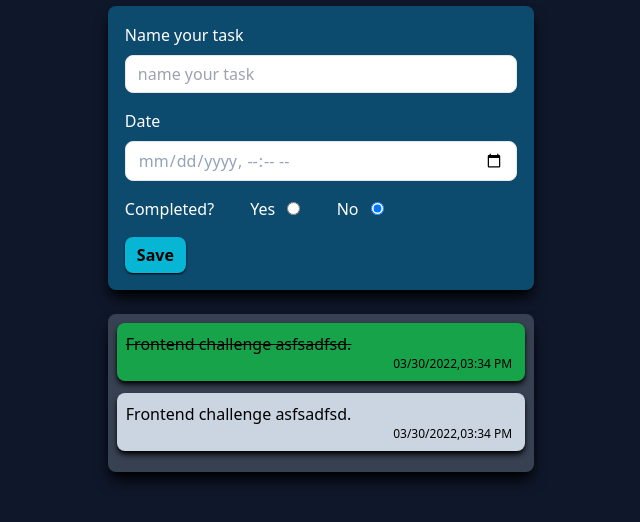
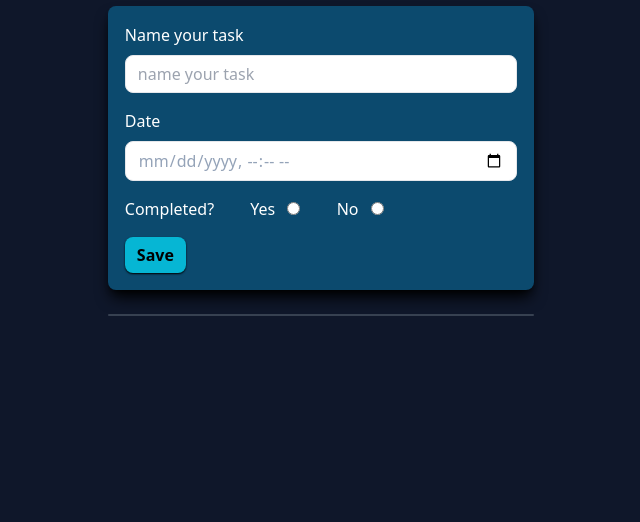
Before and after one commit to hirwajeaneric/Todo-App-Zatec-BootCamp, a plain HTML site: page index.html in a window 1280 px wide. Shown: the part 130-652 px from the top of the page, without its empty margins (335-975 px from the left). Drawn offline with nearby package versions, Linux system fonts and the light colour scheme.

Commit message:
Completed

```diff
--- a/index.html
+++ b/index.html
@@ -21,31 +21,22 @@
           </div>
           <div class="form-inputs m-4">
             <label for="date" class="text-white">Date</label>
-            <input type="datetime-local" name="date" placeholder="name your task" id="name"
+            <input type="datetime-local" name="date" placeholder="name your task" id="date"
             class="form-input-item block w-full px-3 py-1.5 text-slate-400 mt-2 border border-solid border-black-400 rounded-lg transition ease-in-out focus:text-slate-900 focus:border-black-600 focus: outline-none">
           </div>
           <div class="form-inputs m-4">
             <label for="completed" class="text-white">Completed?</label>
             <label for="yes" class="ml-8 mr-2 text-white">Yes</label>
-            <input type="radio" name="completed" id="yes">
+            <input type="radio" name="completed" id="yes" value="1">
             <label for="no" class="ml-8 mr-2 text-white">No</label>
-            <input type="radio" checked name="completed" id="no">
+            <input type="radio" name="completed" id="no" value="2">
           </div>
           <button type="button" id="save"
           class="save-button block m-4 px-3 py-1.5 text-black bg-cyan-500 hover:bg-cyan-600 font-bold border border-none rounded-lg focus:bg-cyan-700 shadow-sm shadow-black">Save</button>
         </form>
       </div>
 
-      <div class="task-container bg-gray-700 w-full p-2 border rounded-lg border-transparent mt-6 shadow-lg shadow-black">
-        <div class="a-task mb-3 flex flex-col w-full bg-green-600 shadow-md max-w-md border rounded-lg border-transparent shadow-lg shadow-black">
-          <p class="task-name mt-2 ml-2 mr-2 line-through">Frontend challenge asfsadfsd.</p>
-          <p class="task-date mb-2 ml-3 mr-3 text-xs text-right">03/30/2022,03:34 PM</p>
-        </div>
-
-        <div class="a-task mb-3 flex flex-col w-full bg-slate-300 shadow-md max-w-md border rounded-lg border-transparent shadow-lg shadow-black">
-          <p class="task-name mt-2 ml-2 mr-2 text-black">Frontend challenge asfsadfsd.</p>
-          <p class="task-date mb-2 ml-3 mr-3 text-xs text-right">03/30/2022,03:34 PM</p>
-        </div>
+      <div id="task-container" class="task-container bg-gray-700 w-full border rounded-lg border-transparent mt-6 shadow-lg shadow-black">
       </div>
 
     </div>
```
